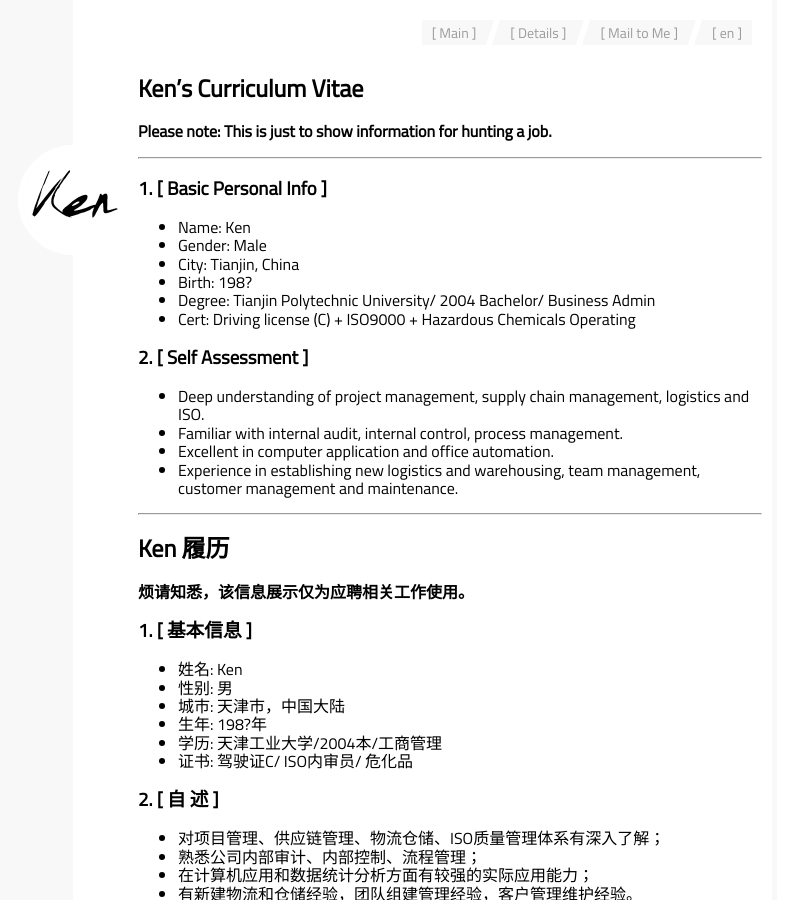
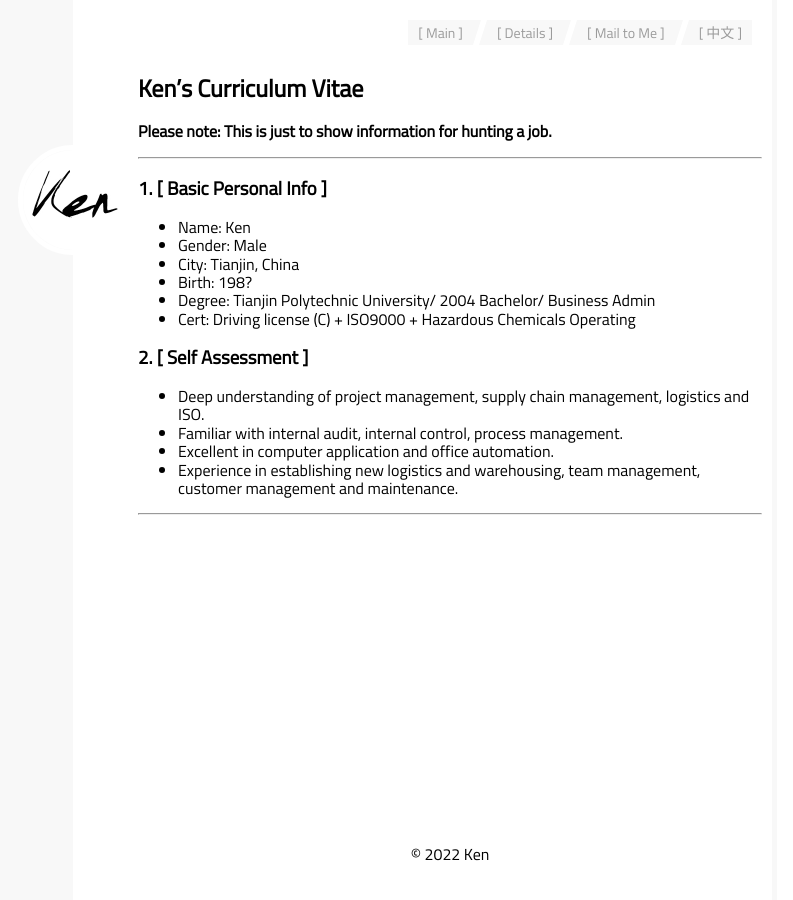
Before and after one commit to kenwebpage/kenwebpage.github.io, a Jekyll site: the page built from index.md, in a window 1280 px wide. Shown: the whole page, without its empty margins (375-1168 px from the left). Built offline with Jekyll 4.4.1, drawn with Linux system fonts in a browser that asks for light colours.

Commit message:
m3_20220814131745

```diff
--- a/_includes/navigation.html
+++ b/_includes/navigation.html
@@ -3,6 +3,6 @@
     <li class="navbar__item"><a href="https://kenwebpage.github.io/">[ Main ]</a></li>
     <li class="navbar__item"><a href="{{ '/posts.html' | relative_url }}">[ Details ]</a></li>
     <li class="navbar__item"><a href="mailto:num2202@outlook.com">[ Mail to Me ]</a></li>
-    <li class="navbar__item"><a href="{{ '/index_en.html' | relative_url }}">[ en ]</a></li>
+    <li class="navbar__item"><a href="{{ '/index_cn.html' | relative_url }}">[ 中文 ]</a></li>
   </ul>
 </nav>
--- a/index.md
+++ b/index.md
@@ -26,25 +26,3 @@
 - Experience in establishing new logistics and warehousing, team management, customer management and maintenance.
 
 ---
-
-## Ken 履历
-
-**烦请知悉，该信息展示仅为应聘相关工作使用。**
-
-### 1. [ 基本信息 ]
-
-- 姓名: Ken
-- 性别: 男
-- 城市: 天津市，中国大陆
-- 生年: 198?年
-- 学历: 天津工业大学/2004本/工商管理
-- 证书: 驾驶证C/ ISO内审员/ 危化品
-
-### 2. [ 自  述 ]
-
-- 对项目管理、供应链管理、物流仓储、ISO质量管理体系有深入了解；
-- 熟悉公司内部审计、内部控制、流程管理；
-- 在计算机应用和数据统计分析方面有较强的实际应用能力；
-- 有新建物流和仓储经验，团队组建管理经验，客户管理维护经验。
-
----
```
Also changed, not shown: index_cn.md (added, +28 -0 lines), index_en.md (deleted, +0 -21 lines).
